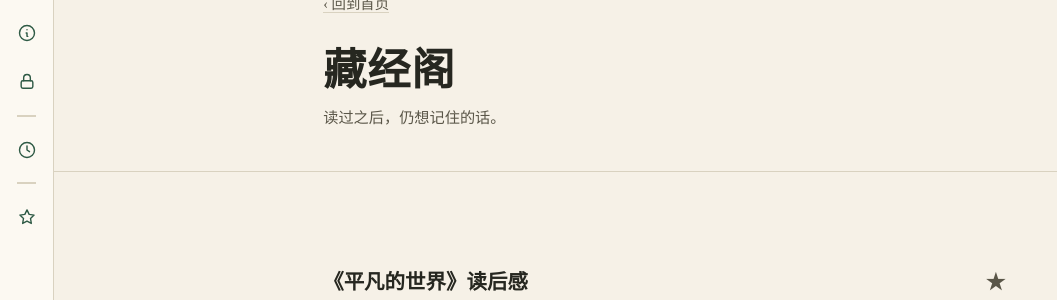
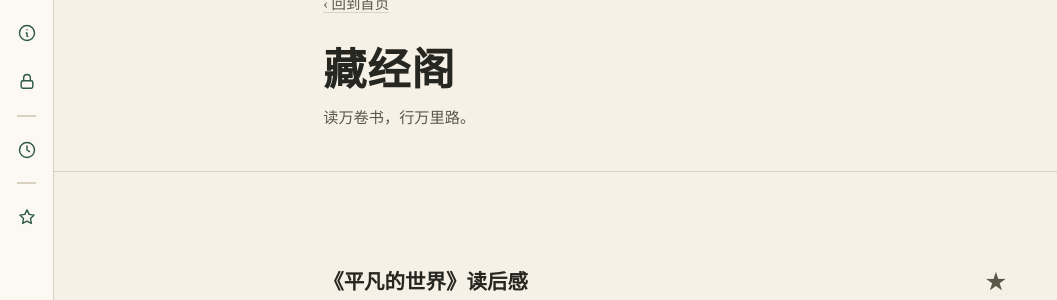
Before and after one commit to 0Iiveira/evergreen, a Jekyll site: the page built from reading.html, in a window 1280 px wide. Shown: the part 157-457 px from the top of the page, without its empty margins (0-1057 px from the left). Built offline with Jekyll 4.4.1, drawn with Linux system fonts in a browser that asks for light colours.

Commit message:
Update reading.html

```diff
--- a/reading.html
+++ b/reading.html
@@ -1,7 +1,7 @@
 ---
 layout: list
 title: 藏经阁
-note: 读过之后，仍想记住的话。
+note: 读万卷书，行万里路。
 collection: reading
 nav: reading
 ---
```
